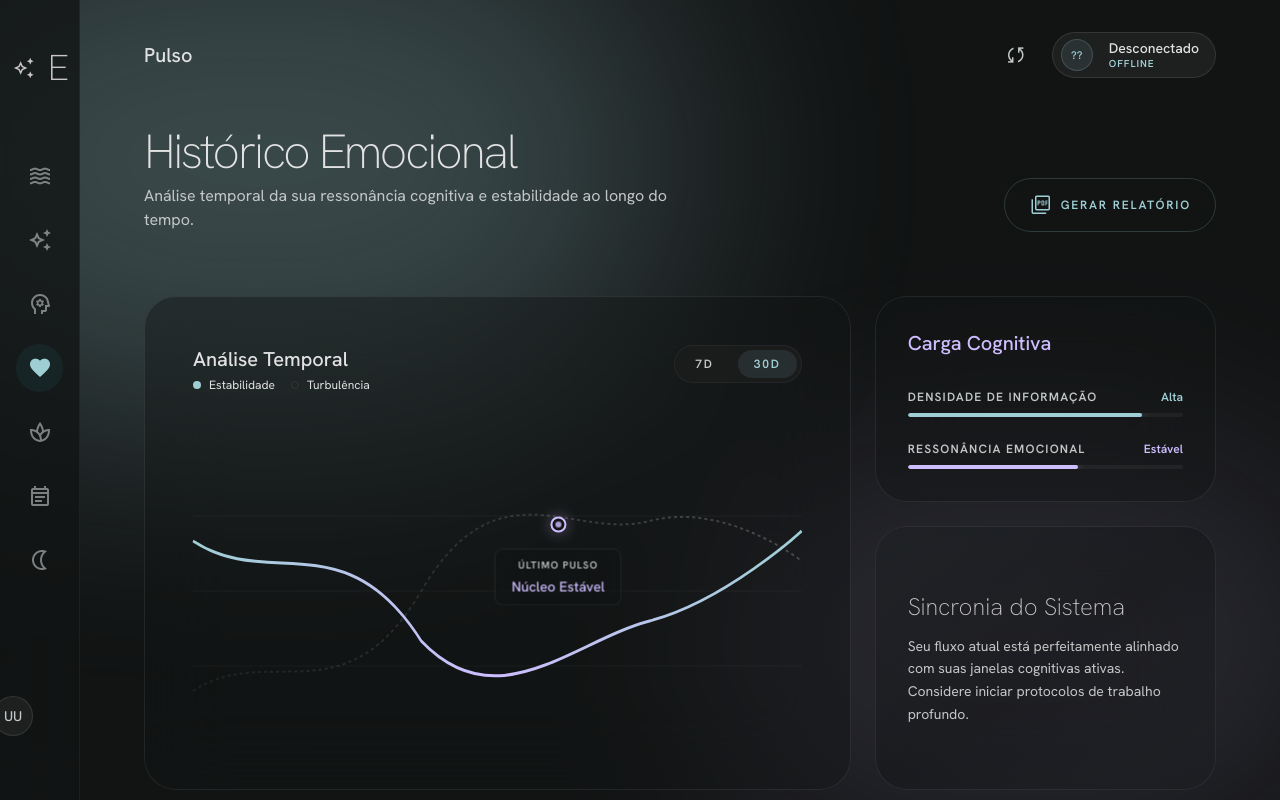
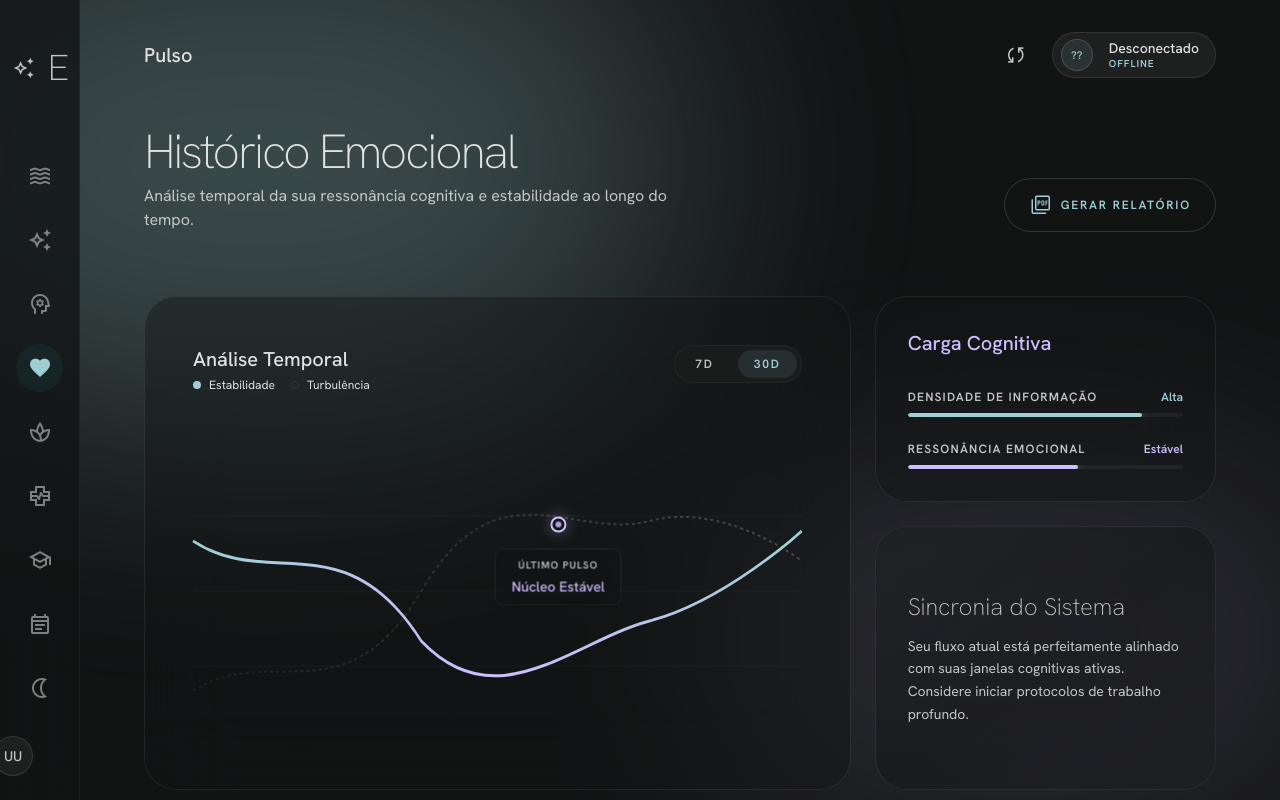
Before and after one commit to benramosetec16/Echomind, a Next.js app: page /dashboard/history in a window 1280 px wide. Shown: the top 800 px of the page. Built offline with nearby package versions, Linux system fonts and the light colour scheme; no server answers; what @react-pdf/renderer would draw is missing.

Commit message:
feat: adiciona Biometria e Estudos na sidebar

```diff
--- a/app/components/Sidebar.tsx
+++ b/app/components/Sidebar.tsx
@@ -12,6 +12,8 @@ const baseNavItems = [
   { icon: 'psychology', label: 'Analisar', href: '/dashboard/analyze' },
   { icon: 'favorite', label: 'Pulso', href: '/dashboard/history' },
   { icon: 'spa', label: 'Harmonia', href: '/dashboard/alerts' },
+  { icon: 'health_metrics', label: 'Biometria', href: '/biometrics' },
+  { icon: 'school', label: 'Estudos', href: '/study' },
   { icon: 'event_note', label: 'Agenda', href: '/dashboard/calendar' },
   { icon: 'nightlight', label: 'Santuário', href: '/dashboard/profile' },
 ];
```
